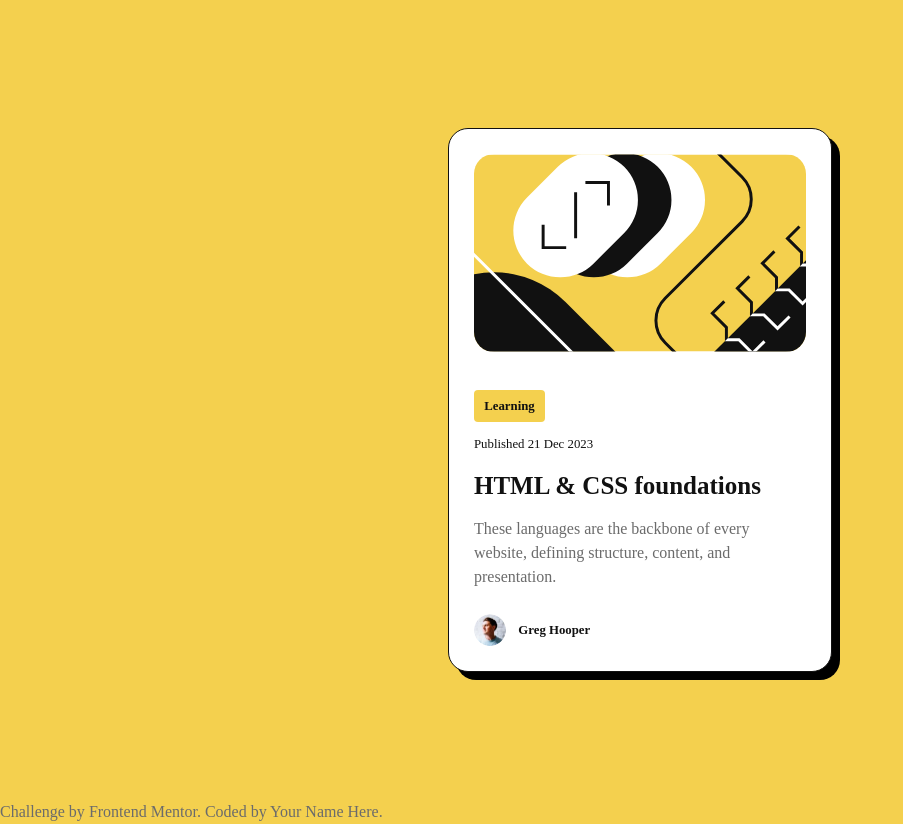
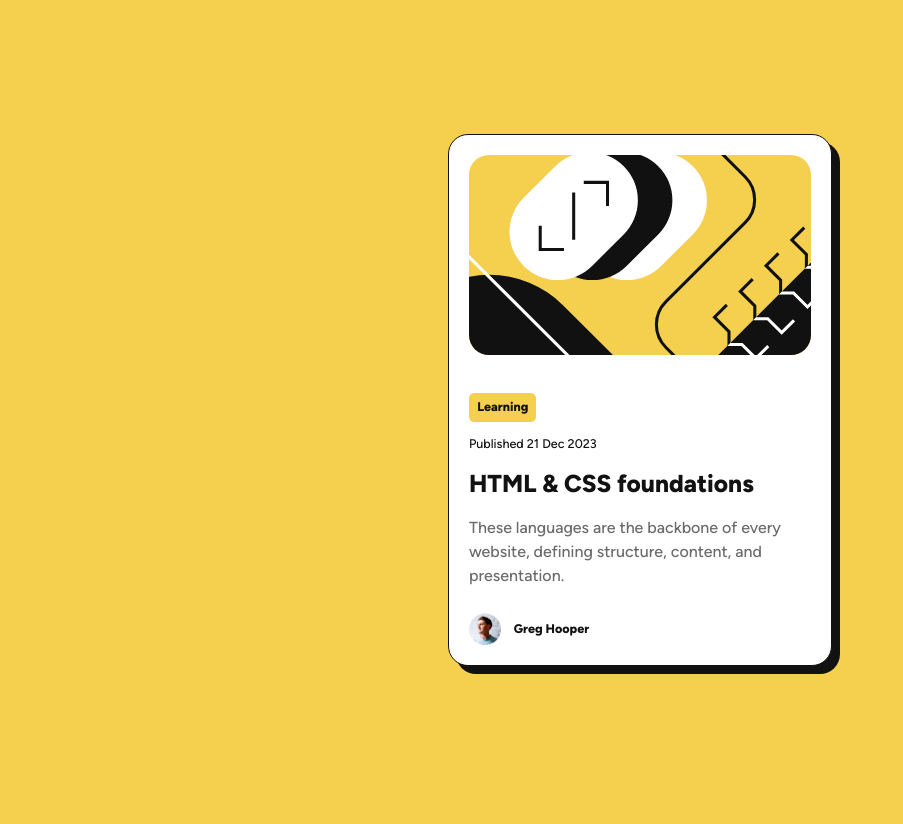
Before and after one commit to LuizGustavo-DEV/blog-preview-card, a plain HTML site: page index.html in a window 1280 px wide. Shown: the whole page, without its empty margins (0-903 px from the left). After the commit the page ends 800 px from the top, so only its background shows below. Drawn offline with Linux system fonts and the light colour scheme.

Commit message:
blog component refactored

```diff
--- a/avatar.css
+++ /dev/null
@@ -1,5 +0,0 @@
-.avatar {
-  border-radius: 50%;
-  max-block-size: 2rem;
-  max-inline-size: 2rem;
-}
--- a/card.css
+++ /dev/null
@@ -1,7 +0,0 @@
-.card {
-  border: 0.0625rem solid var(--color-gray-950);
-  border-radius: var(--space-1);
-  max-inline-size: 24rem;
-  padding: var(--space-2);
-  box-shadow: 0.5rem 0.5rem 0 #000000;
-}
--- a/index.html
+++ b/index.html
@@ -6,7 +6,6 @@
       name="viewport"
       content="width=device-width, initial-scale=1.0"
     />
-    <!-- displays site properly based on user's device -->
 
     <link
       rel="icon"
@@ -17,83 +16,51 @@
 
     <link
       rel="stylesheet"
-      href="reset.css"
-    />
-
-    <link
-      rel="stylesheet"
-      href="variables.css"
-    />
-
-    <link
-      rel="stylesheet"
-      href="utilities.css"
-    />
-
-    <link
-      rel="stylesheet"
       href="style.css"
-    />
-
-    <link
-      rel="stylesheet"
-      href="card.css"
-    />
-
-    <link
-      rel="stylesheet"
-      href="avatar.css"
-    />
-
-    <link
-      rel="stylesheet"
-      href="tag.css"
     />
 
     <title>Frontend Mentor | Blog preview card</title>
   </head>
-  <body class="font-size:base color:gray bg:primary">
-    <main class="wrapper cover">
+  <body class="background-primary-400">
     <article
-        class="card flow cover-centered center bg:white"
-        style="--flow-space: var(--space--1)"
+      class="[ card ] [ flow ] [ background-neutral-100 padding-500 border-radius-500 ]"
+      style="--flow-space: var(--space-300)"
     >
       <img
-          class="border-radius:1 mbe-2"
+        class="[ image ] [ border-radius-500 align-self-stretch margin-block-end-600 ]"
         src="./assets/images/illustration-article.svg"
         alt=""
       />
-        <span class="tag"><b>Learning</b></span>
+      <span
+        class="border-radius-50 background-primary-400 padding-block-50 padding-inline-100 font-size-300 color-neutral-900 font-weight-800"
+        >Learning</span
+      >
       <time
-          class="font-size:-1 color:dark"
-          datetime="2023-12-21"
+        class="font-size-300 color-neutral-900"
+        datetime=""
         >Published 21 Dec 2023</time
       >
-        <h2 class="font-size:2 color:dark">HTML & CSS foundations</h2>
+      <h3>HTML & CSS foundations</h3>
       <p>
         These languages are the backbone of every website, defining structure,
         content, and presentation.
       </p>
-        <span
-          class="cluster mbs-2 font-size:-1 color:dark"
-          style="--cluster-space: var(--space--1)"
+      <div
+        class="[ flex-row ] [ margin-block-start-600 ]"
+        style="--flex-row-gap: var(--space-300)"
       >
         <img
           class="avatar"
           src="./assets/images/image-avatar.webp"
           alt=""
+          aria-labelledby="author-1"
         />
-          <b>Greg Hooper</b>
-        </span>
+        <span
+          class="font-size-300 color-neutral-900 font-weight-800"
+          id="author-1"
+          >Greg Hooper</span
+        >
+      </div>
     </article>
-    </main>
-    <footer>
-      Challenge by
-      <a
-        href="https://www.frontendmentor.io?ref=challenge"
-        target="_blank"
-        >Frontend Mentor</a
-      >. Coded by <a href="#">Your Name Here</a>.
-    </footer>
   </body>
 </html>
--- a/reset.css
+++ /dev/null
@@ -1,74 +0,0 @@
-/* Box sizing rules */
-*,
-*::before,
-*::after {
-  box-sizing: border-box;
-}
-
-/* Remove default margin */
-body,
-h1,
-h2,
-h3,
-h4,
-p,
-figure,
-blockquote,
-dl,
-dd {
-  margin: 0;
-}
-
-/* Remove list styles on ul, ol elements with a list role */
-ul[role="list"],
-ol[role="list"] {
-  list-style: none;
-}
-
-/* Set core root defaults */
-html:focus-within {
-  scroll-behavior: smooth;
-}
-
-/* Set core body defaults */
-body {
-  min-height: 100vh;
-  text-rendering: optimizeSpeed;
-  line-height: 1.5;
-}
-
-/* A elements that don't have a class get default styles */
-a:not([class]) {
-  text-decoration-skip-ink: auto;
-}
-
-/* Make images easier to work with */
-img,
-picture {
-  max-width: 100%;
-  display: block;
-}
-
-/* Inherit fonts for inputs and buttons */
-input,
-button,
-textarea,
-select {
-  font: inherit;
-}
-
-/* Remove all animations and transitions for people that prefer not to see them */
-@media (prefers-reduced-motion: reduce) {
-  html:focus-within {
-    scroll-behavior: auto;
-  }
-
-  *,
-  *::before,
-  *::after {
-    animation-duration: 0.01ms !important;
-    animation-iteration-count: 1 !important;
-    transition-duration: 0.01ms !important;
-    scroll-behavior: auto !important;
-  }
-}
--- a/style.css
+++ b/style.css
@@ -1,60 +1,232 @@
-main {
-  min-block-size: 100vh;
+@font-face {
+  font-family: "Figtree";
+  src: url(./assets/fonts/Figtree-VariableFont_wght.ttf) format("truetype");
 }
 
-a {
-  color: inherit;
-  text-decoration: none;
+:root {
+  --color-primary-400: hsl(47, 88%, 63%);
+
+  --color-neutral-100: hsl(0, 0%, 100%);
+  --color-neutral-400: hsl(0, 0%, 42%);
+  --color-neutral-900: hsl(0, 0%, 7%);
+
+  /* @link https://utopia.fyi/type/calculator?c=375,14,1.25,1440,16,1.25,2,1,&s=0.75|0.5|0.25,1.5|2|3|4|6,s-l&g=s,l,xl,12 */
+  --font-size-300: clamp(0.7rem, 0.6648rem + 0.1502vw, 0.8rem);
+  --font-size-400: clamp(0.875rem, 0.831rem + 0.1878vw, 1rem);
+  --font-size-500: clamp(1.0938rem, 1.0387rem + 0.2347vw, 1.25rem);
+  --font-size-600: clamp(1.3672rem, 1.2984rem + 0.2934vw, 1.5625rem);
+
+  --ratio: 1.25;
+
+  --space-50: calc(var(--space-75) / var(--ratio));
+  --space-75: calc(var(--space-100) / var(--ratio));
+  --space-100: calc(var(--space-200) / var(--ratio));
+  --space-200: calc(var(--space-300) / var(--ratio));
+  --space-300: calc(var(--space-400) / var(--ratio));
+  --space-400: 1rem;
+  --space-500: calc(var(--space-400) * var(--ratio));
+  --space-600: calc(var(--space-500) * var(--ratio));
+
+  --font-weight-400: 500;
+  --font-weight-800: 800;
 }
 
-.wrapper {
-  display: block;
-  margin-inline: auto;
-  max-inline-size: 75rem;
-  padding-inline: var(--space-base);
+/* Box sizing rules */
+*,
+*::before,
+*::after {
+  box-sizing: border-box;
 }
 
-.flow {
-  --flow-space: var(--space-base, 1em);
+/* Prevent font size inflation */
+html {
+  -moz-text-size-adjust: none;
+  -webkit-text-size-adjust: none;
+  text-size-adjust: none;
 
-  display: flex;
-  flex-flow: column;
-  justify-content: flex-start;
-  align-items: baseline;
+  block-size: 100%;
+  min-block-size: 100%;
 }
 
-.flow > * {
-  margin-block-end: 0;
+/* Remove default margin in favour of better control in authored CSS */
+body,
+h1,
+h2,
+h3,
+h4,
+p,
+figure,
+blockquote,
+dl,
+dd {
+  margin: 0;
+}
+
+/* Remove list styles on ul, ol elements with a list role, which suggests default styling will be removed */
+ul[role="list"],
+ol[role="list"] {
+  list-style: none;
+}
+
+/* Set core body defaults */
+body {
+  block-size: 100%;
+  min-block-size: 100%;
+
+  font-family: "Figtree", sans-serif;
+  font-weight: var(--font-weight-400);
+  line-height: 1.5;
+  color: var(--color-neutral-400);
+
+  /* For the sake of the demo */
+  display: grid;
+  align-items: center;
+  justify-content: center;
+  grid-auto-columns: min(24rem, 100%);
+  padding-inline: var(--space-600);
+}
+
+/* Set shorter line heights on headings and interactive elements */
+h1,
+h2,
+h3,
+h4,
+button,
+input,
+label {
+  line-height: 1.1;
+}
+
+/* Balance text wrapping on headings */
+h1,
+h2,
+h3,
+h4 {
+  text-wrap: balance;
+}
+
+/* A elements that don't have a class get default styles */
+a:not([class]) {
+  text-decoration-skip-ink: auto;
+  color: currentColor;
+}
+
+/* Make images easier to work with */
+img,
+picture {
+  max-width: 100%;
+  display: block;
+}
+
+/* Inherit fonts for inputs and buttons */
+input,
+button,
+textarea,
+select {
+  font-family: inherit;
+  font-size: inherit;
+}
+
+/* Make sure textareas without a rows attribute are not tiny */
+textarea:not([rows]) {
+  min-block-size: 10em;
+}
+
+/* Anything that has been anchored to should have extra scroll margin */
+:target {
+  scroll-margin-block: 5ex;
+}
+
+h3 {
+  font-size: var(--font-size-600);
+  font-weight: var(--font-weight-800);
+  line-height: 1.5;
+  color: var(--color-neutral-900);
+}
+
+/* Composition */
+.flow {
+  display: flex;
+  flex-direction: column;
+  align-items: var(--flow-alignment, start);
 }
 
 .flow > * + * {
-  margin-block-start: var(--flow-space);
+  margin-block-start: var(--flow-space, 1rem);
 }
 
-.center {
-  margin-inline: auto;
+.flex-row {
+  display: flex;
+  gap: var(--flex-row-gap, 1rem);
+  align-items: var(--flex-row-alignment, center);
+  justify-content: var(--flex-row-justification, flex-start);
 }
 
-.cover {
-  display: flex;
-  flex-direction: column;
+/* Utility */
+.background-primary-400 {
+  background-color: var(--color-primary-400);
 }
 
-.cover > .cover-centered {
-  margin-block: auto;
+.background-neutral-100 {
+  background-color: var(--color-neutral-100);
 }
 
-.cover > :first-child(:not(.cover-centered)) {
-  margin-block-start: 0;
+.color-neutral-900 {
+  color: var(--color-neutral-900);
 }
 
-.cover > :last-child(:not(.cover-centered)) {
-  margin-block-end: 0;
+.font-size-300 {
+  font-size: var(--font-size-300);
 }
 
-.cluster {
-  display: flex;
-  flex-wrap: wrap;
-  align-items: var(--cluster-alignment, center);
-  gap: var(--cluster-space, 1rem);
+.font-weight-800 {
+  font-weight: var(--font-weight-800);
 }
+
+.border-radius-50 {
+  border-radius: var(--space-50);
+}
+
+.border-radius-500 {
+  border-radius: var(--space-500);
+}
+
+.padding-block-50 {
+  padding-block: var(--space-50);
+}
+
+.padding-inline-100 {
+  padding-inline: var(--space-100);
+}
+
+.padding-500 {
+  padding: var(--space-500);
+}
+
+.margin-block-start-600 {
+  margin-block-start: var(--space-600);
+}
+
+.margin-block-end-600 {
+  margin-block-end: var(--space-600);
+}
+
+.align-self-stretch {
+  align-self: stretch;
+}
+
+/* Block */
+.card {
+  border: 0.0625rem solid var(--color-neutral-900);
+  box-shadow: 0.5rem 0.5rem 0 var(--color-neutral-900);
+}
+
+.card .image {
+  object-fit: cover;
+  block-size: 12.5rem;
+}
+
+.avatar {
+  block-size: 2rem;
+  inline-size: 2rem;
+}
--- a/tag.css
+++ /dev/null
@@ -1,9 +0,0 @@
-.tag {
-  display: inline-flex;
-  padding-inline: var(--space--2);
-  padding-block: var(--space--4);
-  border-radius: 0.25rem;
-  background-color: var(--color-primary);
-  color: var(--color-gray-950);
-  font-size: var(--font-size--1);
-}
--- a/utilities.css
+++ /dev/null
@@ -1,39 +0,0 @@
-.bg\:primary {
-  background-color: var(--color-primary) !important;
-}
-
-.bg\:white {
-  background-color: var(--color-white) !important;
-}
-
-.color\:gray {
-  color: var(--color-gray-500) !important;
-}
-
-.color\:dark {
-  color: var(--color-gray-950) !important;
-}
-
-.font-size\:-1 {
-  font-size: var(--font-size--1) !important;
-}
-
-.font-size\:base {
-  font-size: var(--font-size-base) !important;
-}
-
-.font-size\:2 {
-  font-size: var(--font-size-2) !important;
-}
-
-.border-radius\:1 {
-  border-radius: var(--space-1) !important;
-}
-
-.mbe-2 {
-  margin-block-end: var(--space-2) !important;
-}
-
-.mbs-2 {
-  margin-block-start: var(--space-2) !important;
-}
--- a/variables.css
+++ /dev/null
@@ -1,24 +0,0 @@
-:root {
-  --color-primary: #f4d04e;
-
-  --color-gray-950: #111111;
-  --color-gray-500: #6b6b6b;
-
-  --color-white: #ffffff;
-
-  --ratio: 1.25;
-
-  --font-size--1: clamp(0.7rem, 0.6545rem + 0.1939vw, 0.8rem);
-  --font-size-base: clamp(0.875rem, 0.8182rem + 0.2424vw, 1rem);
-  --font-size-1: clamp(1.0938rem, 1.0227rem + 0.303vw, 1.25rem);
-  --font-size-2: clamp(1.3672rem, 1.2784rem + 0.3788vw, 1.5625rem);
-  --font-size-3: clamp(1.709rem, 1.598rem + 0.4735vw, 1.9531rem);
-
-  --space--4: calc(var(--space--3) / var(--ratio));
-  --space--3: calc(var(--space--2) / var(--ratio));
-  --space--2: calc(var(--space--1) / var(--ratio));
-  --space--1: calc(var(--space-base) / var(--ratio));
-  --space-base: 1rem;
-  --space-1: calc(var(--space-base) * var(--ratio));
-  --space-2: calc(var(--space-1) * var(--ratio));
-}
```
Lines whose indentation alone changed are shown as unchanged.
